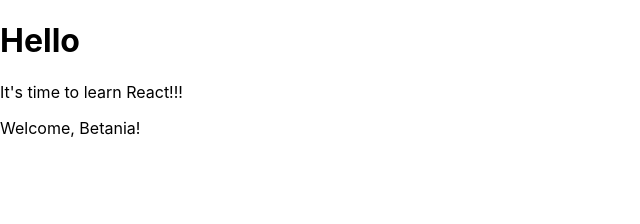
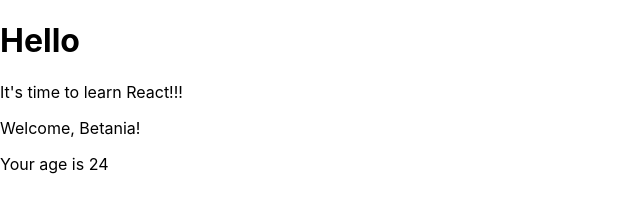
Before and after one commit to eddo34/Esercizidevelhope, a React (Create React App) app in the folder REACT/my-app/: page / in a window 1280 px wide. Shown: the top 224 px of the page, without its empty margins (0-640 px from the left). Built offline with nearby package versions, Linux system fonts and the light colour scheme.

Commit message:
ex4react added

```diff
--- a/REACT/my-app/src/App.js
+++ b/REACT/my-app/src/App.js
@@ -9,9 +9,11 @@
     <div>
       <Hello />
       <Message />
-      <Welcome />
+      <Welcome age={24}/>
     </div>
   );
 }
 
+//SE DOPO WELCOME SPECIFICHI NAME="ALTRO-NOME" , NELL'APP SOSTITUISCE QUELLO IMPOSTATO CON IL DEFAULTPROPS
+
 export default App;
--- a/REACT/my-app/src/Welcome.js
+++ b/REACT/my-app/src/Welcome.js
@@ -1,6 +1,9 @@
 function Welcome (props) {
     return(
-        <p>Welcome, {props.name}!</p>
+        <div>
+            <p>Welcome, {props.name}!</p>
+            <p>Your age is {props.age}</p>
+        </div>
     )
 }
 
```
